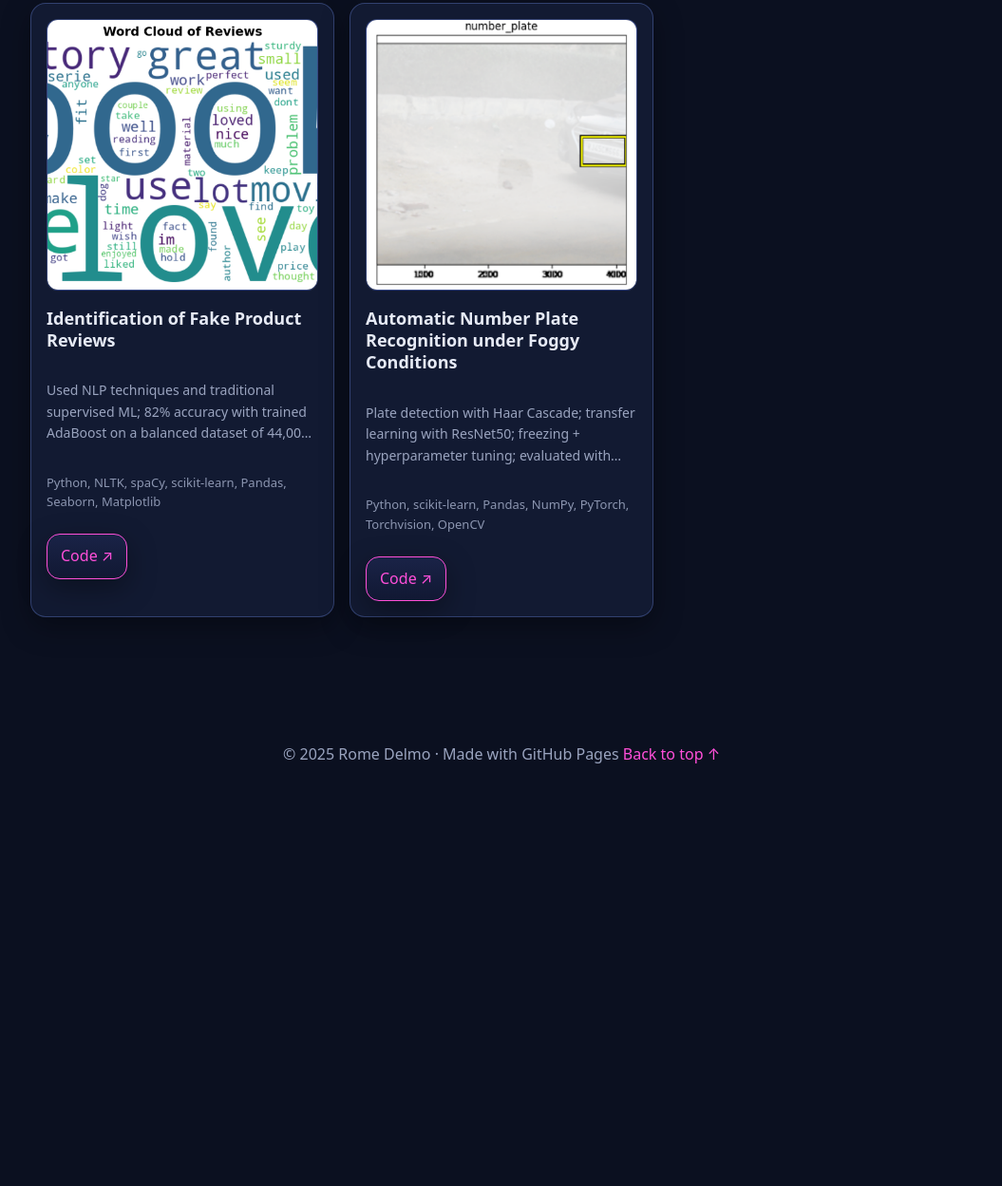
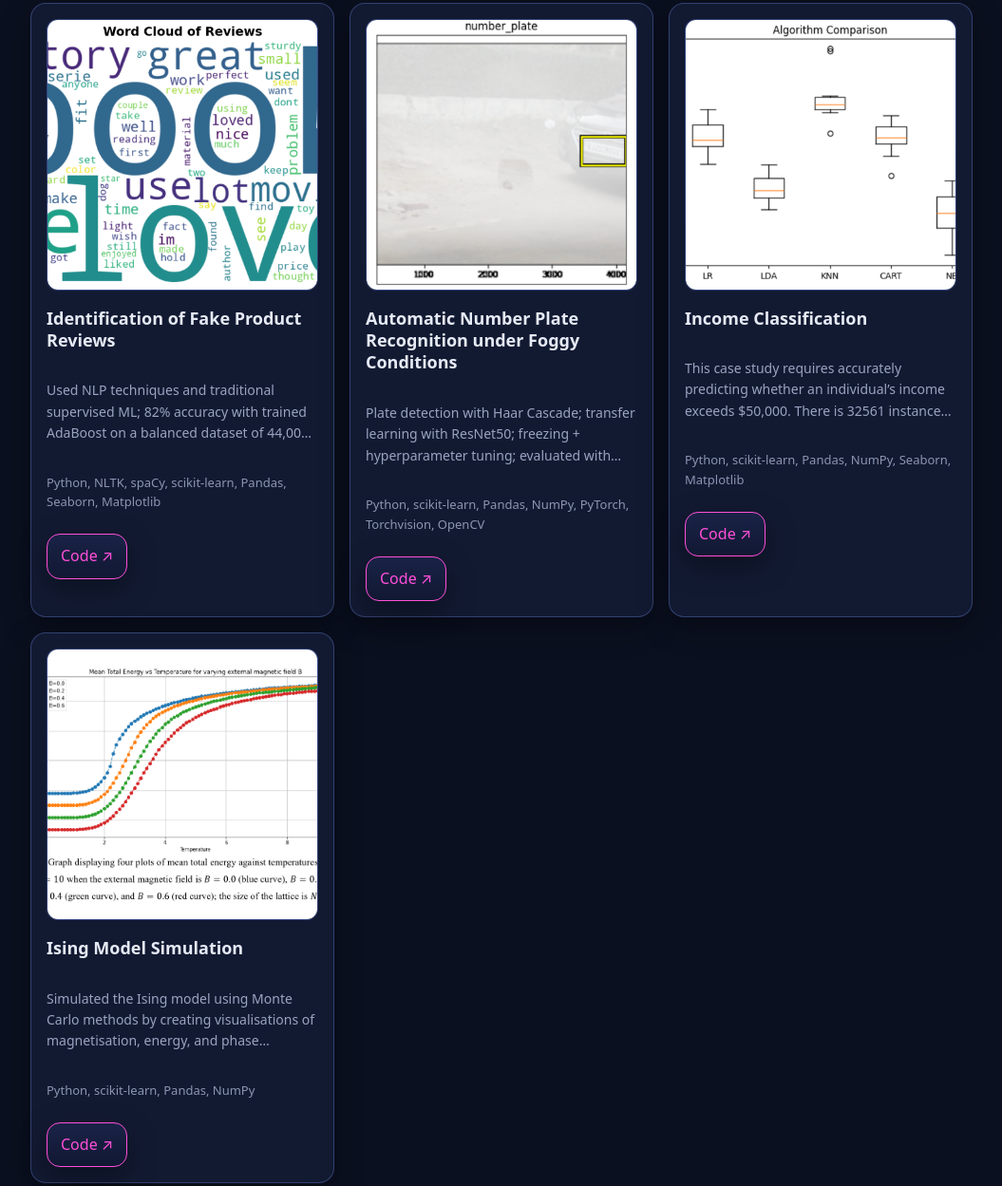
Before and after one commit to rdelmo/rdelmo.github.io, a plain HTML site: page index.html in a window 1280 px wide. Shown: the part 1737-2986 px from the top of the page at 95% size, without its empty margins (112-1167 px from the left). Before the commit the page ends 2597 px from the top, so only its background shows below. Drawn offline with nearby package versions, Linux system fonts and the light colour scheme.

Commit message:
More projects

```diff
--- a/index.html
+++ b/index.html
@@ -3,9 +3,10 @@
 <head>
   <meta charset="utf-8" />
   <meta name="viewport" content="width=device-width, initial-scale=1" />
-  <title>Rome Delmo | Portfolio</title>
-  <meta name="description" content="Rome Delmo — MSc Data Science & AI. Portfolio, experience, and projects." />
+  <title>Rome</title>
+  <meta name="description" content="Rome Delmo" />
   <meta name="theme-color" content="#0f172a" />
+  <link rel="icon" href="favicon.png" type="image/png">
   <style>
     :root{
       --bg:#0b1020; --surface:#121a32; --text:#e6eaf5; --muted:#9aa4bf;
@@ -299,7 +300,21 @@
         image:'assets/fog2.png',
         blurb: 'Plate detection with Haar Cascade; transfer learning with ResNet50; freezing + hyperparameter tuning; evaluated with average IoU.',
         tech:'Python, scikit-learn, Pandas, NumPy, PyTorch, Torchvision, OpenCV',
-        repo: 'https://github.com/rdelmo/Automatic-Number-Plate-Recognition-under-Foggy-Conditions'
+        repo: 'https://github.com/rdelmo/Automatic-Number-Plate-Recognition-under-Foggy-Conditions4'
+      },
+      {
+        title: 'Income Classification',
+        image:'assets/inc.png',
+        blurb: 'This case study requires accurately predicting whether an individual’s income exceeds $50,000. There is 32561 instances in the Census income dataset, which is a large volume of data; therefore, there is a need to use AI. In this work, supervised machine learning algorithms will be used to solve this problem.',
+        tech:'Python, scikit-learn, Pandas, NumPy, Seaborn, Matplotlib',
+        repo: 'https://github.com/rdelmo/Income-Classification-using-Supervised-Learning'
+      },
+            {
+        title: 'Ising Model Simulation',
+        image:'assets/ising.png',
+        blurb: 'Simulated the Ising model using Monte Carlo methods by creating visualisations of magnetisation, energy, and phase transitions in 1D, 2D, and 3D lattices.',
+        tech:'Python, scikit-learn, Pandas, NumPy',
+        repo: 'https://github.com/rdelmo/Ising-Model-Simulations'
       }
     ];
 
```
Also changed, not shown: assets/inc.png (added), assets/ising.png (added), favicon.png (added), 1 other file.
